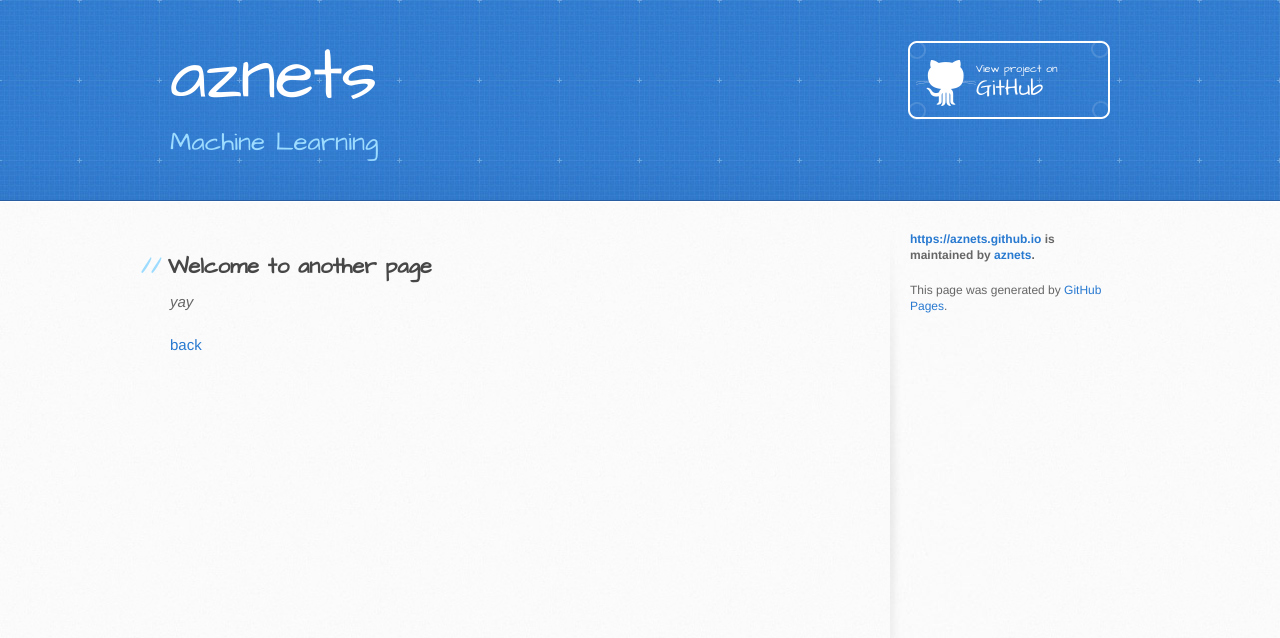
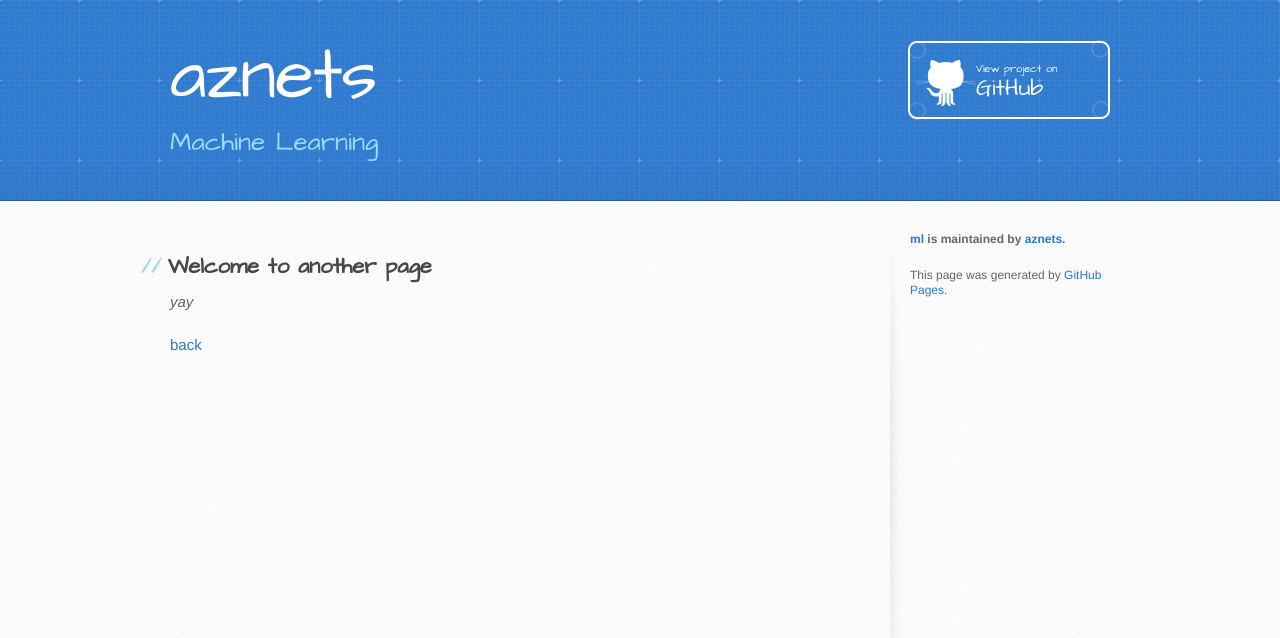
Before and after one commit to aznets/ml, a Jekyll site: the page built from another-page.md, in a window 1280 px wide. Shown: the top 638 px of the page. Built offline with Jekyll 4.4.1, drawn with Linux system fonts in a browser that asks for light colours; our own code applies the rules of GitHub Pages for plain Markdown files; part of the change alters nothing that is shown.

Commit message:
Update _config.yml

```diff
--- a/_config.yml
+++ b/_config.yml
@@ -3,7 +3,7 @@ description: Machine Learning
 show_downloads: false
 google_analytics:
 theme: jekyll-theme-architect
+repository_name: aznet
 github:
   ml_url: https://aznets.github.io/ml/
   dl_url: https://aznets.github.io/dl/
-  repository_name: https://aznets.github.io
```
